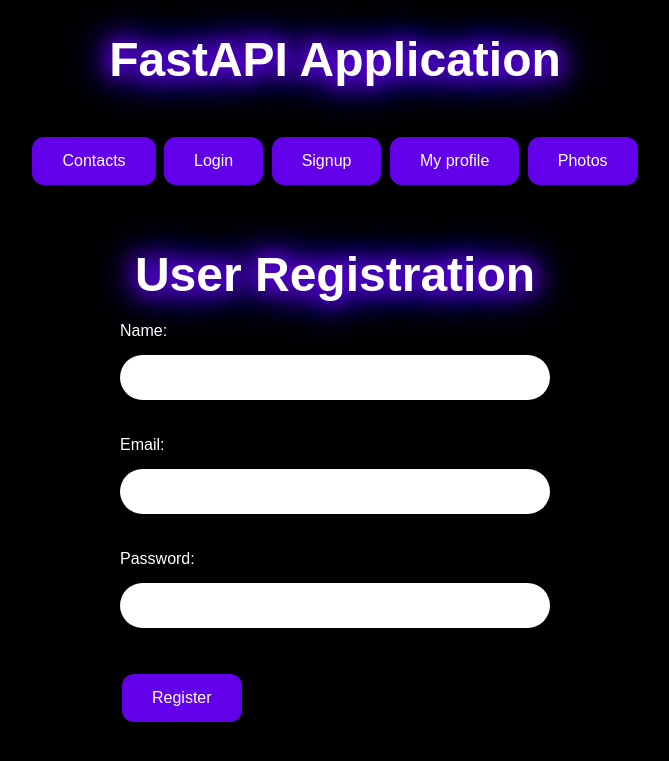
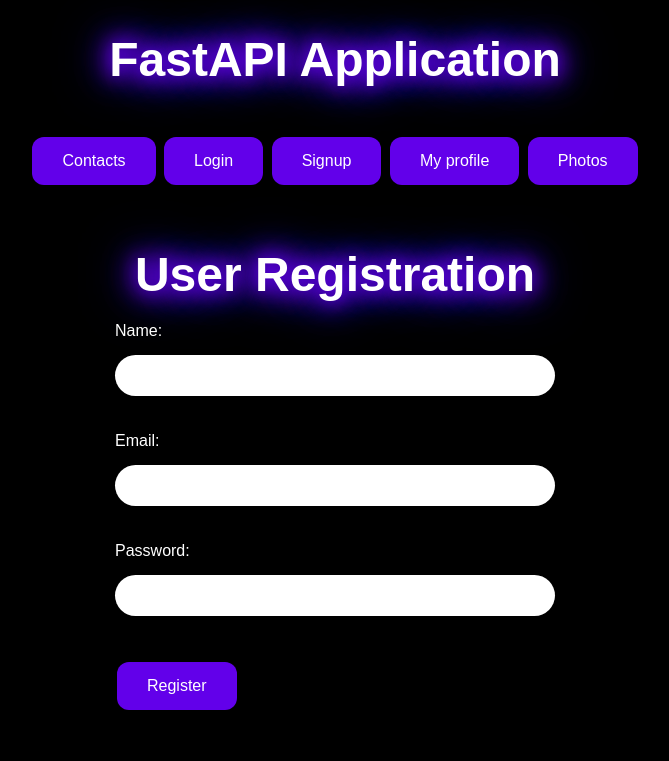
Before and after one commit to gyshpak/PhotoShare-Python-front, a FastAPI app: page /signup in a window 1280 px wide. Shown: the top 761 px of the page, without its empty margins (305-974 px from the left). Run offline with FastAPI, Linux system fonts and the light colour scheme.

Commit message:
I changed styles for form

```diff
--- a/static/style.css
+++ b/static/style.css
@@ -9,6 +9,7 @@
     justify-content: center;
     align-items: center;
     flex-direction: column;
+    user-select: none;
 }
 
 h1 {
@@ -32,17 +33,12 @@
 }
 
 input {
-    padding: 15px;
+    padding: 10px 20px;
     width: 400px;
     border-radius: 50px;
     border: none;
     margin-top: 15px;
-}
-
-form {
-    display: flex;
-    flex-direction: column;
-    align-items: flex-start;
+    font-size: 18px;
 }
 
 button {
@@ -76,6 +72,12 @@
     transform: translate(-50%, -50%);
 }
 
+.form-login, .form-signup {
+    display: flex;
+    flex-direction: column;
+    align-items: flex-start;
+}
+
 button:active::before {
     width: 200%;
     height: 200%;
@@ -88,12 +90,12 @@
 
 
 ::-webkit-scrollbar {
-    background-color: #f1f1f1;
+    background-color: #000;
     border-radius: 50px;
 }
 
 ::-webkit-scrollbar-thumb {
-    background-color: #888;
+    background-color: #555;
     border-radius: 50px;
 }
 
@@ -101,9 +103,6 @@
     background-color: #555;
     border-radius: 50px;
 }
-
-
-
 
 .container {
     display: flex;
@@ -234,3 +233,8 @@
     width: 100%;
     height: auto;
 }
+
+.form-control:focus {
+    box-shadow: 0 0 20px rgba(98, 0, 234, 0.7), 0 0 30px rgba(98, 0, 234, 0.5), 0 0 40px rgba(98, 0, 234, 0.3);
+    outline: none;
+}
--- a/templates/login.html
+++ b/templates/login.html
@@ -15,9 +15,9 @@
 
     <form action="/login" method="post" class="form-login">
         <label for="name">Name:</label>
-        <input type="text" id="name" name="name" required><br><br>
+        <input type="text" id="name" name="name" class="form-control" required><br><br>
         <label for="password">Password:</label>
-        <input type="password" id="password" name="password" required><br><br>
+        <input type="password" id="password" name="password" class="form-control" required><br><br>
         <button type="submit">Login</button>
     </form>
 {% endblock %}
--- a/templates/photos.html
+++ b/templates/photos.html
@@ -10,7 +10,7 @@
     <div class="photo-container">
         {% for photo in photos %}
             <div class="photo-card">
-                <img src="{{ photo.url }}" alt="Photo" class="photo-image">
+                <img src="{{ photo.url }}" alt="Photo" style="width: 100%; height: auto;">
                 <p><strong>Description:</strong> {{ photo.description }}</p>
                 <p><strong>Tags:</strong> {{ photo.tags }}</p>
                 <p><strong>Created At:</strong> {{ photo.created_at }}</p>
--- a/templates/signup.html
+++ b/templates/signup.html
@@ -14,16 +14,16 @@
 {% block content %}
 
     <h1>User Registration</h1>
-    <form action="/signup" method="post">
+    <form action="/signup" method="post" class="form-signup">
 
         <label for="name">Name:</label>
-        <input type="text" id="name" name="name" required><br><br>
+        <input type="text" id="name" name="name" class="form-control" required><br><br>
 
         <label for="email">Email:</label>
-        <input type="email" id="email" name="email" required><br><br>
+        <input type="email" id="email" name="email" class="form-control" required><br><br>
 
          <label for="password">Password:</label>
-        <input type="password" id="password" name="password" required><br><br>
+        <input type="password" id="password" name="password" class="form-control" required><br><br>
 
         <button type="submit">Register</button>
     </form>
```
Also changed, not shown: templates/comments.html (added, +20 -0 lines). Lines whose indentation alone changed are shown as unchanged.
